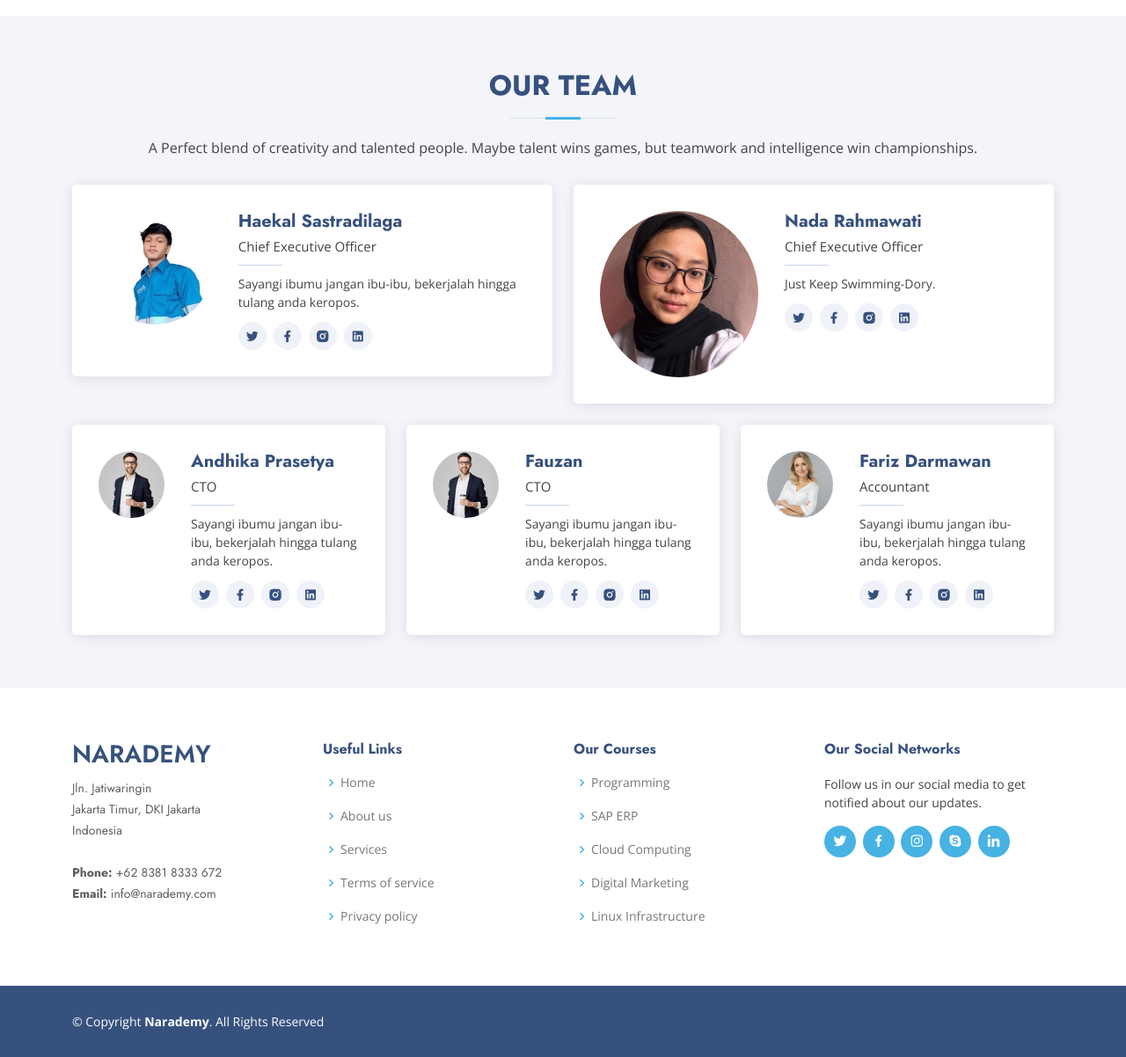
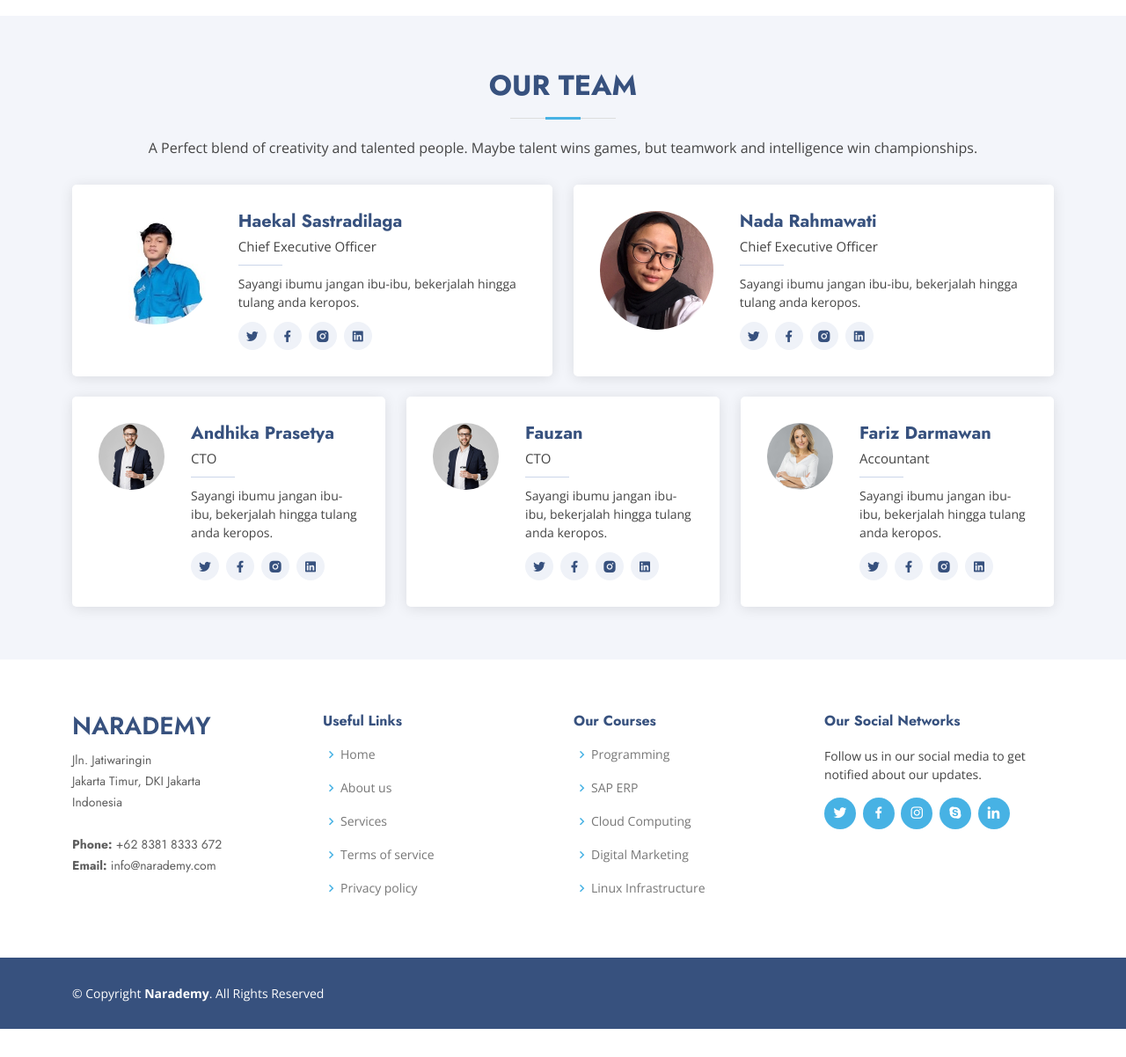
Before and after one commit to haekalfs/narademy, a CodeIgniter app: page /narademy/ in a window 1280 px wide. Shown: the part 1651-2853 px from the top of the page at 88% size. After the commit the page ends 2821 px from the top, so only its background shows below. Run offline with CodeIgniter, Linux system fonts and the light colour scheme; some libraries are stand-ins or nearby versions.

Commit message:
gajadi ganti

```diff
--- a/application/views/tampilan/footer.php
+++ b/application/views/tampilan/footer.php
@@ -63,7 +63,7 @@
               <div class="member-info">
                 <h4>Nada Rahmawati</h4>
                 <span>Chief Executive Officer</span>
-                <p>Just Keep Swimming-Dory.</p>
+                <p>Sayangi ibumu jangan ibu-ibu, bekerjalah hingga tulang anda keropos.</p>
                 <div class="social">
                   <a href=""><i class="ri-twitter-fill"></i></a>
                   <a href=""><i class="ri-facebook-fill"></i></a>
```
